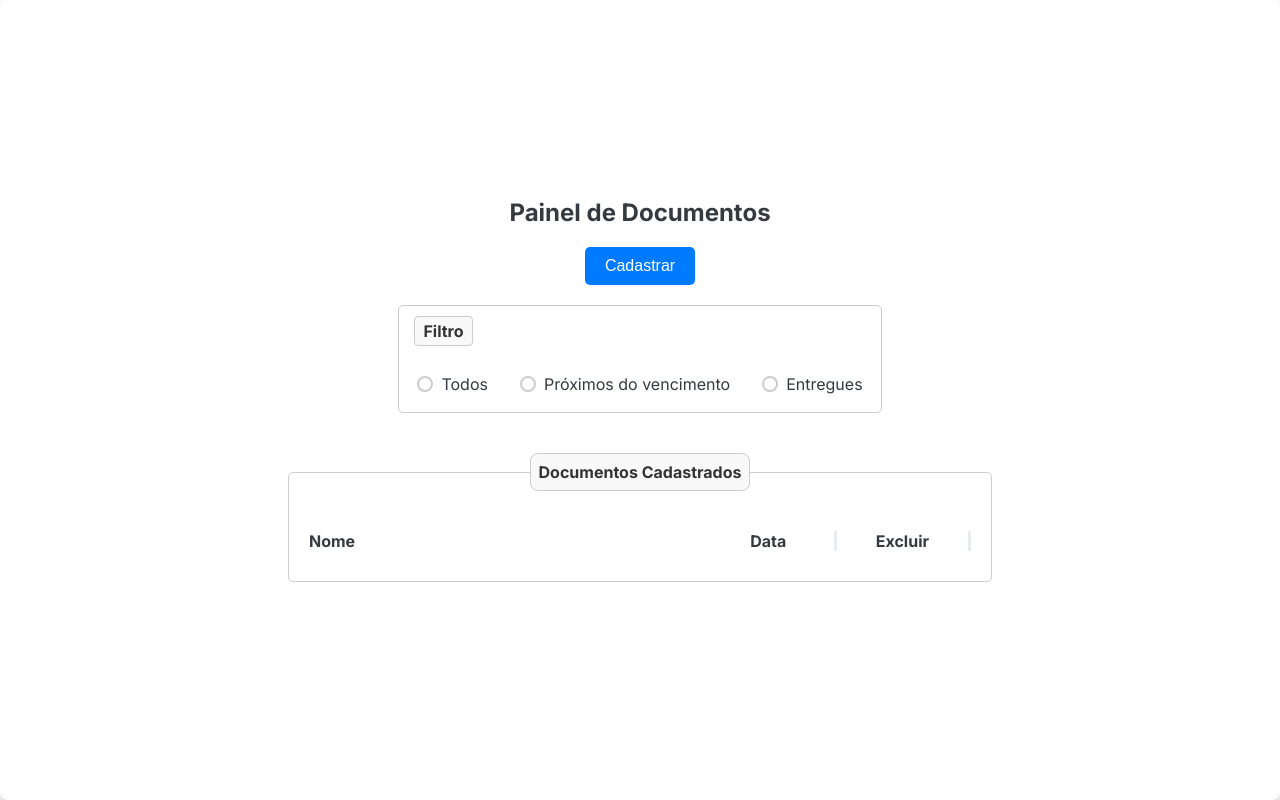
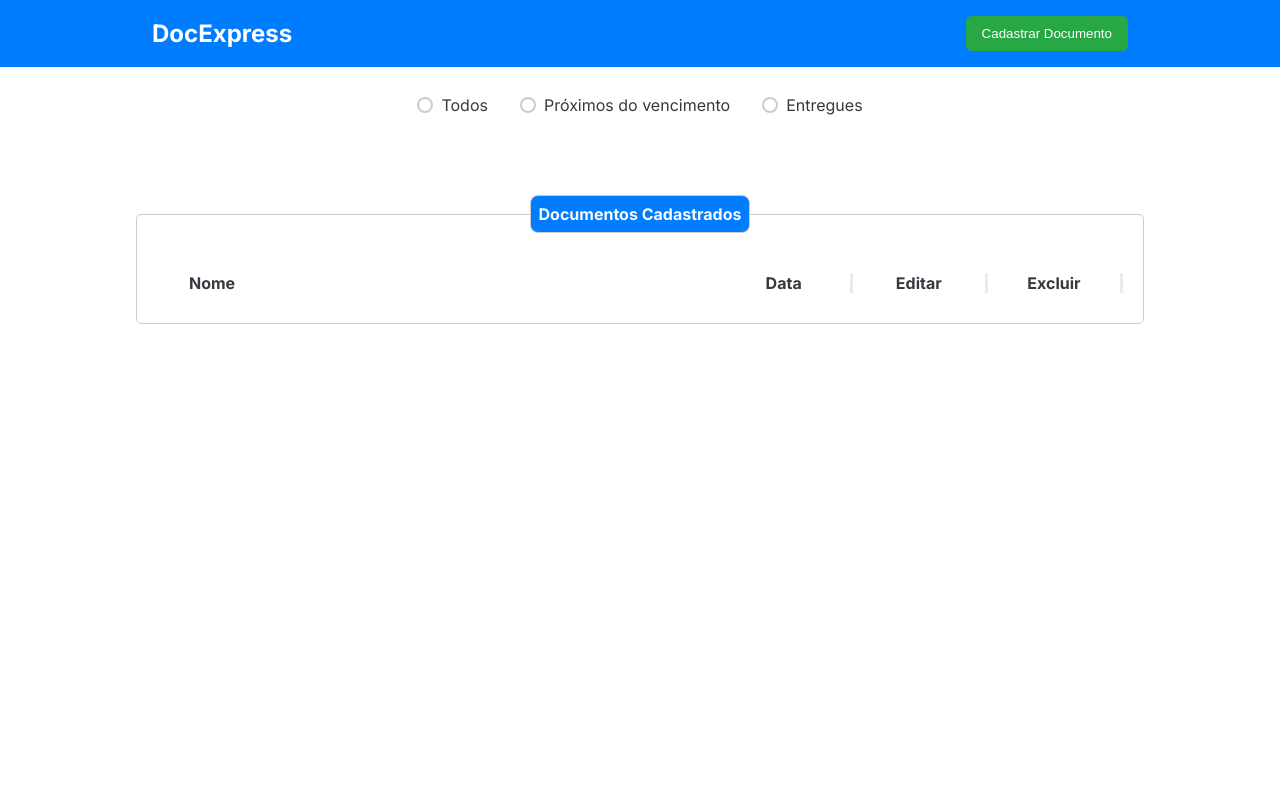
Before and after one commit to projeto-integrador-comp/doc_express_FrontEnd, a React (Vite) app: page /dashboard in a window 1280 px wide. Built offline with nearby package versions, Linux system fonts and the light colour scheme.

Commit message:
organização do layout

```diff
--- a/src/components/DocumentForm/DocumentForm.jsx
+++ b/src/components/DocumentForm/DocumentForm.jsx
@@ -8,7 +8,6 @@ const DocumentForm = ({ onAddDocument }) => {
     name: "",
     description: "",
     date: "",
-    notifyAt: "",
   });
 
   const handleChange = (e) => {
@@ -19,23 +18,29 @@ const DocumentForm = ({ onAddDocument }) => {
     e.preventDefault();
     if (form.name) {
       onAddDocument({ ...form, checked: false });
-      setForm({ name: "", description: "", date: "", notifyAt: "" });
+      setForm({ name: "", description: "", date: "" });
     }
   };
 
   return (
     <form onSubmit={handleSubmit} className={styles.form}>
+      <div className={styles.inputContainer}>
         <Input
-        label="Nome do documento"
+          label="Nome"
           name="name"
           value={form.name}
           onChange={handleChange}
+          placeholder="Digite o nome do documento"
         />
+        <label className={styles.label} htmlFor="description">
+          Descrição
+        </label>
         <textarea
           label="Descrição"
           name="description"
           value={form.description}
           onChange={handleChange}
+          placeholder="Descreva o documento aqui..."
         />
         {/* <div className={styles.dateContainer}> */}
         <Input
@@ -45,14 +50,7 @@ const DocumentForm = ({ onAddDocument }) => {
           value={form.date}
           onChange={handleChange}
         />
-      {/* <Input
-          label="Notificar em"
-          name="notifyAt"
-          type="date"
-          value={form.notifyAt}
-          onChange={handleChange}
-        /> */}
-      {/* </div> */}
+      </div>
       <Button type="submit">Cadastrar</Button>
     </form>
   );
--- a/src/components/DocumentForm/DocumentForm.module.scss
+++ b/src/components/DocumentForm/DocumentForm.module.scss
@@ -1,9 +1,15 @@
-.form {
+// .form {
+//   display: flex;
+//   flex-direction: column;
+//   gap: 15px;
+// }
+
+.inputContainer {
+  margin-bottom: 20px;
   display: flex;
   flex-direction: column;
   gap: 15px;
 }
-
 // .dateContainer {
 //   display: flex;
 //   flex: 1;
--- a/src/components/DocumentList/DocumentList.jsx
+++ b/src/components/DocumentList/DocumentList.jsx
@@ -51,6 +51,7 @@ const DocumentList = ({ documents, setDocuments }) => {
       <div className={styles.header}>
         <span className={styles.documentNameHeader}>Nome</span>
         <span className={styles.documentHeader}>Data</span>
+        <span className={styles.documentHeader}>Editar</span>
         <span className={styles.documentHeader}>Excluir</span>
       </div>
 
@@ -74,12 +75,14 @@ const DocumentList = ({ documents, setDocuments }) => {
             {doc.name}
           </span>
           <span className={styles.documentItem}>{formatDate(doc.date)}</span>
-          {/* <button
-            className={styles.deleteButton}
-            onClick={() => handleDelete(index)}
+
+          <button
+            className={styles.iconButton}
+            onClick={() => alert("Editar ainda não implementado")}
+            title="Editar"
           >
-            🗑
-          </button> */}
+            <FaEdit />
+          </button>
 
           <button
             className={styles.iconButton}
--- a/src/components/DocumentList/DocumentList.module.scss
+++ b/src/components/DocumentList/DocumentList.module.scss
@@ -33,7 +33,8 @@
 }
 
 .documentNameHeader {
-  flex: 3;
+  margin-left: 2rem;
+  flex: 4;
   text-align: left;
 }
 .documentHeader {
@@ -43,7 +44,7 @@
 }
 
 .documentName {
-  flex: 3;
+  flex: 4;
   text-align: left;
 }
 .documentItem {
@@ -97,9 +98,13 @@
 }
 
 .iconButton {
+  flex: 1;
+  display: flex;
+  justify-content: center;
+  align-items: center;
   background: none;
   border: none;
-  color: #333;
+  color: var(--gray400);
   cursor: pointer;
   font-size: 18px;
   margin-left: 8px;
--- /dev/null
+++ b/src/components/Header/Header.jsx
@@ -0,0 +1,16 @@
+import styles from "./Header.module.scss";
+
+const Header = ({ onOpenModal }) => {
+  return (
+    <header className={styles.header}>
+      <div className={styles.headerContainer}>
+        <h1 className={styles.logo}>DocExpress</h1>
+        <button className={styles.addButton} onClick={onOpenModal}>
+          Cadastrar Documento
+        </button>
+      </div>
+    </header>
+  );
+};
+
+export default Header;
--- /dev/null
+++ b/src/components/Header/Header.module.scss
@@ -0,0 +1,41 @@
+.header {
+  background-color: var(--color-primary);
+  color: var(--white);
+  // display: flex;
+
+  // align-items: center;
+
+  // // border-radius: 8px;
+  // margin-bottom: 24px;
+  // width: 100%;
+}
+
+.headerContainer {
+  max-width: 1024px;
+  display: flex;
+  align-items: center;
+  gap: 16px;
+  margin: 0 auto;
+  justify-content: space-between;
+  padding: 16px 24px;
+}
+
+.logo {
+  font-size: 24px;
+  font-weight: bold;
+}
+
+.addButton {
+  background-color: var(--green);
+  color: var(--white);
+  border: none;
+  padding: 10px 16px;
+  border-radius: 6px;
+  cursor: pointer;
+  font-weight: 500;
+  transition: background 0.2s;
+
+  &:hover {
+    background-color: color-mix(in srgb, var(--green) 85%, black);
+  }
+}
--- a/src/pages/DashboardPage/index.jsx
+++ b/src/pages/DashboardPage/index.jsx
@@ -2,6 +2,7 @@ import styles from "./style.module.scss";
 import { useState } from "react";
 import DocumentForm from "../../components/DocumentForm/DocumentForm";
 import DocumentList from "../../components/DocumentList/DocumentList";
+import Header from "../../components/Header/Header";
 
 export const DashboardPage = () => {
   const [documents, setDocuments] = useState([]);
@@ -42,15 +43,8 @@ export const DashboardPage = () => {
 
   return (
     <div className={styles.container}>
-      <h2 className={styles.title}>Painel de Documentos</h2>
+      <Header onOpenModal={openModal} />
 
-      {/* Botão para abrir o modal */}
-      <button className={styles.openButton} onClick={openModal}>
-        Cadastrar
-      </button>
-      <br />
-
-      {/* Modal */}
       {isModalOpen && (
         <div className={styles.modalOverlay}>
           <div className={styles.modalContent}>
@@ -65,7 +59,7 @@ export const DashboardPage = () => {
 
       {/* Div de filtros */}
       <fieldset>
-        <h3 className={styles.filterTitle}>Filtro</h3>
+        {/* <h3 className={styles.filterTitle}>Filtro</h3> */}
         <div className={styles.filterContainer}>
           <div className={styles.filterOptions}>
             <label>
--- a/src/pages/DashboardPage/style.module.scss
+++ b/src/pages/DashboardPage/style.module.scss
@@ -1,9 +1,11 @@
 .container {
   // background: #222;
-  padding: 20px;
-  border-radius: 8px;
-  box-shadow: 0 4px 8px rgba(0, 0, 0, 0.2);
+  // padding: 20px;
+  // border-radius: 8px;
+  // box-shadow: 0 4px 8px rgba(0, 0, 0, 0.2);
   color: var(--gray200);
+  // max-width: 1024px;
+  margin: 0 auto;
 }
 
 .formContainer {
@@ -17,12 +19,25 @@
 }
 
 .listContainer {
-  max-width: 800px;
+  max-width: 1024px;
+  width: 100%;
+  height: 100%;
+  padding: 5rem 0.5rem 0 0.5rem;
   align-items: center;
   justify-content: center;
   margin: 0 auto;
   border-radius: 8px;
-  padding: 20px;
+  fieldset {
+    border: 1px solid #ccc;
+    padding: 10px;
+    border-radius: 5px;
+    width: 100%;
+    // border: none;
+
+    legend {
+      margin: 0 auto;
+    }
+  }
 }
 
 .title {
@@ -41,28 +56,28 @@
   border-radius: 8px;
   display: inline-block; /* Faz o elemento encolher ao tamanho do conteúdo */
   font-size: 16px;
-  color: #333;
+  color: var(--gray800);
   border: 1px solid #ccc;
-  background-color: #f9f9f9; /* Opcional: dá um destaque leve */
+  background-color: var(--color-primary);
 }
 
 .filterContainer {
   max-width: 800px;
   margin: 0 auto;
-  padding: 8px;
+  padding: 8px 0.5rem 0 0.5rem;
   border-radius: 8px;
 }
 
-.filterTitle {
-  display: inline-block; /* Faz o elemento encolher ao tamanho do conteúdo */
-  font-size: 16px;
-  color: #333;
-  margin-left: 5px;
-  border: 1px solid #ccc;
-  padding: 4px 8px; /* Adiciona um pouco de espaço interno */
-  border-radius: 4px; /* Opcional: deixa a borda com cantos arredondados */
-  background-color: #f9f9f9; /* Opcional: dá um destaque leve */
-}
+// .filterTitle {
+//   display: inline-block; /* Faz o elemento encolher ao tamanho do conteúdo */
+//   font-size: 16px;
+//   color: #333;
+//   margin-left: 5px;
+//   border: 1px solid #ccc;
+//   padding: 4px 8px; /* Adiciona um pouco de espaço interno */
+//   border-radius: 4px; /* Opcional: deixa a borda com cantos arredondados */
+//   background-color: #f9f9f9; /* Opcional: dá um destaque leve */
+// }
 
 .filterOptions {
   display: flex;
@@ -88,8 +103,8 @@
     transition: all 0.2s ease;
 
     &:checked {
-      border-color: var(--blue);
-      background-color: var(--blue);
+      border-color: var(--color-primary);
+      background-color: var(--color-primary);
       box-shadow: inset 0 0 0 2px white;
     }
 
@@ -112,12 +127,15 @@
 }
 
 .modalContent {
+  font-family: var(--font-primary);
   background: white;
   padding: 20px;
+  margin: 20px;
   border-radius: 8px;
   box-shadow: 0px 0px 10px rgba(0, 0, 0, 0.3);
   min-width: 300px;
-  text-align: center;
+  width: 600px;
+  text-align: left;
   display: flex;
   flex-direction: column;
   gap: 10px;
@@ -125,10 +143,28 @@
 
 .modalContent input,
 .modalContent textarea {
+  // width: 100%;
+  // padding: 8px;
+  // border: 1px solid #ccc;
+  // border-radius: 4px;
+
+  height: 2.75rem;
+  padding: 0 16px;
   width: 100%;
-  padding: 8px;
-  border: 1px solid #ccc;
+  border: 1px solid var(--gray600);
   border-radius: 4px;
+  background-color: var(--gray800);
+  font-family: var(--font-primary);
+  font-size: 1rem;
+  font-weight: 400;
+  line-height: 1.5;
+  color: var(--gray100);
+}
+
+.modalContent input:focus,
+.modalContent textarea:focus {
+  border: 2px solid var(--gray500);
+  outline: none;
 }
 
 .addButton {
@@ -141,21 +177,36 @@
 }
 
 .closeButton {
-  background-color: #dc3545;
-  color: white;
-  padding: 8px 12px;
-  border: none;
+  // background-color: #dc3545;
+  // color: white;
+  // padding: 8px 12px;
+  // border: none;
+  // cursor: pointer;
+  // border-radius: 4px;
+  padding: 0 16px;
+  height: 2.375rem;
+  border: 1px solid transparent;
+  border-radius: 4px;
+  background-color: var(--red);
+  color: var(--gray900);
+  font-weight: 500;
+  font-size: 1rem;
+  width: 100%;
   cursor: pointer;
-  border-radius: 4px;
+  transition: background 0.3s;
+
+  &:hover {
+    background-color: color-mix(in srgb, var(--red) 85%, black);
+  }
 }
 
-.container {
-  display: flex;
-  flex-direction: column;
-  align-items: center; // Centraliza o conteúdo horizontalmente
-  justify-content: center; // Centraliza verticalmente
-  height: 100vh; // Faz o conteúdo ocupar toda a altura da tela
-}
+// .container {
+//   display: flex;
+//   flex-direction: column;
+//   align-items: center; // Centraliza o conteúdo horizontalmente
+//   justify-content: center; // Centraliza verticalmente
+//   height: 100vh; // Faz o conteúdo ocupar toda a altura da tela
+// }
 
 .title {
   text-align: center;
@@ -182,14 +233,16 @@
   margin-top: 20px;
 }
 
-.listContainer {
-  margin-top: 20px;
-  width: 60%;
-  text-align: center;
-}
+// .listContainer {
+//   margin-top: 20px;
+//   width: 100%;
+//   text-align: center;
+// }
 
 fieldset {
-  border: 1px solid #ccc;
-  padding: 10px;
-  border-radius: 5px;
+  // border: 1px solid #ccc;
+  // padding: 10px;
+  // border-radius: 5px;
+  width: 100%;
+  border: none;
 }
```
Lines whose indentation alone changed are shown as unchanged.
